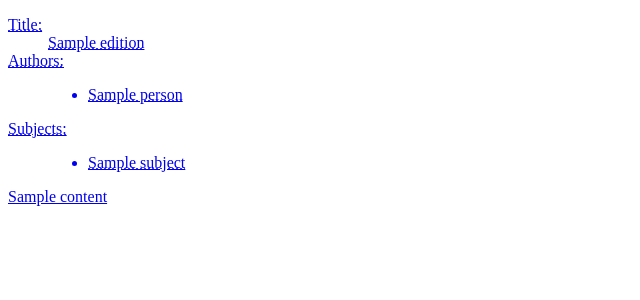
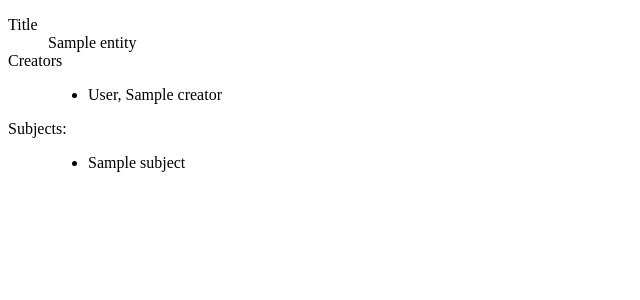
Before and after one commit to egh/ervin, a Django app: template ervin/templates/ervin/onlineedition.html in a window 1280 px wide. Shown: the top 300 px of the page, without its empty margins (0-640 px from the left). Run offline with Django 3.2, Linux system fonts and the light colour scheme; the template is opened without the code that fills it: most values are stand-ins (such as "Sample title", 1, 10 or a date in 2020).

Commit message:
begin rework of templates to share more code

```diff
--- /dev/null
+++ b/ervin/templates/ervin/g1_entity.html
@@ -0,0 +1,31 @@
+{% extends "ervin/base.html" %}
+{% load ervintags %}
+{% block html_title %}{{entity.title}}{% endblock %}
+{% block content %}
+
+<div about="{{entity.get_absolute_url}}" >
+  <dl>
+    <dt>Title</dt>
+    <dd property="dc:title">{{ entity.title }}</dd>
+    <dt>Creators</dt>
+    <dd>
+      <ul>
+        {% for creator in entity.creators.all %}
+        <li xmlns="dc:creator">{{ creator|inverted_name }}</li>
+        {% endfor %}
+      </ul>
+    </dd>
+    {% if entity.subjects %}
+    <dt>Subjects:</dt> <dd>
+      <ul>
+        {% for subject in entity.subjects.all %}
+        <li>{{ subject }}</li>
+        {% endfor %}
+      </ul>
+    </dd>
+    {% endif %}
+  </dl>
+  {% block rest %}{% endblock %}
+</div>
+
+{% endblock content %}
--- a/ervin/templates/ervin/onlineedition.html
+++ b/ervin/templates/ervin/onlineedition.html
@@ -1,53 +1,8 @@
-{% extends "ervin/base.html" %}
+{% extends "ervin/g1_entity.html" %}
 {% load ervintags %}
 {% block html_title %}Online edition: {{ edition.title }}{% endblock %}
-{% block content %}
 
-<div about="http://example.org/{{ edition.get_absolute_url }}" >
-  <a about="http://example.org/{{ edition.get_absolute_url }}"
-     rel="frbr:embodimentOf" href="http://example.org{{edition.expression.get_absolute_url}}" />
-
-  <abbr class="unapi-id" title="{{ edition.pk }}"/>
-  <dl>
-    <dt>Title:</dt> <dd property="dc:title">{{ edition.title }}</dd>
-
-    {% if edition.creators.all %}
-    <dt>Authors:</dt> <dd>
-      <ul>
-        {% for person in edition.creators.all %}
-        <li property="dc:creator">{{ person }}</li>
-        {% endfor %}
-      </ul>
-    </dd>
-    {% endif %}
-
-    {% if edition.subjects %}
-    <dt>Subjects:</dt> <dd>
-      <ul>
-        {% for subject in edition.subjects.all %}
-        <li>{{ subject }}</li>
-        {% endfor %}
-      </ul>
-    </dd>
-    {% endif %}
-  </dl>
-</div>
-
-{# data #}
-
-{% if contents %}
-<dt>
-{% for name,versions in contents.items %}
-<dt>{{ name }}</dt>
-<dd>
-{% for v in versions %}
-{% ifequal v.mimetype 'application/pdf' %}
-<p><a href="{{v.get_absolute_url}}">View PDF</a></p>
-{% endifequal %}
-{% endfor %}
-
-</dd>
-</dt>
-{% endfor %}
-{% endif %}
+{% block rest %}
+<abbr class="unapi-id" title="{{ edition.pk }}"/>
+{% block edition_content %}{% endblock %}
 {% endblock %}
--- /dev/null
+++ b/ervin/templates/ervin/onlineedition_image.html
@@ -0,0 +1,6 @@
+{% extends "ervin/onlineedition.html" %}
+{% load ervintags %}
+
+{% block edition_content %}
+<p><img src="{{ entity.image.get_absolute_url}}" /></p>
+{% endblock %}
--- a/ervin/views/expression.py
+++ b/ervin/views/expression.py
@@ -31,6 +31,6 @@ def detail(expression, request, *args, **kwargs):
     else:
 	t = loader.get_template('ervin/expression.html')
 	c = Context({
-          'expression': expression
+          'entity': expression
         })
     	return HttpResponse(t.render(c))
--- a/ervin/views/physicaledition.py
+++ b/ervin/views/physicaledition.py
@@ -21,7 +21,7 @@ def detail(ed, request, *args,**kwargs):
     if kwargs.has_key('ext') and type.has_key(kwargs['ext']):
         type = type_map[kwargs['ext']]
     t = loader.get_template('ervin/physicaledition.html')
-    c = Context({ 'edition' : ed})
+    c = Context({ 'entity' : ed})
     return HttpResponse(t.render(c))
 
 def available(*args,**kwargs):
--- a/ervin/views/work.py
+++ b/ervin/views/work.py
@@ -30,7 +30,7 @@ def detail(work, request, *args, **kwargs):
     else:
 	t = loader.get_template('ervin/work.html')
 	c = Context({
-                "work": work
+                "entity": work
                 })
     	return HttpResponse(t.render(c))
 
```
Also changed, not shown: ervin/templates/ervin/expression.html (+1 -9 lines), ervin/templates/ervin/physicaledition.html (+3 -27 lines), ervin/templates/ervin/work.html (+3 -17 lines), ervin/views/onlineedition.py (+6 -2 lines).
